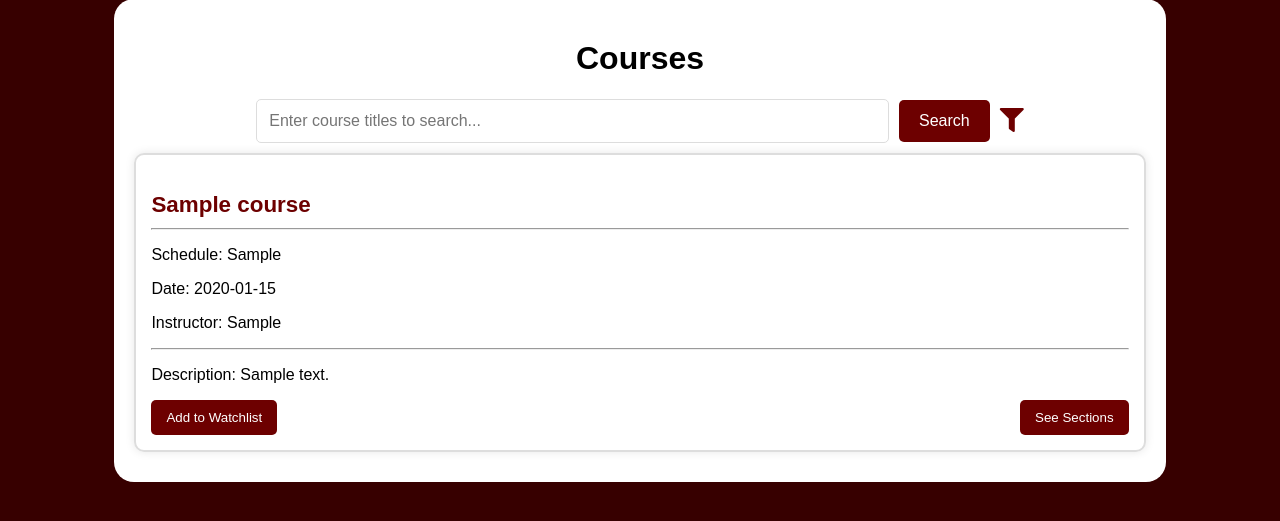
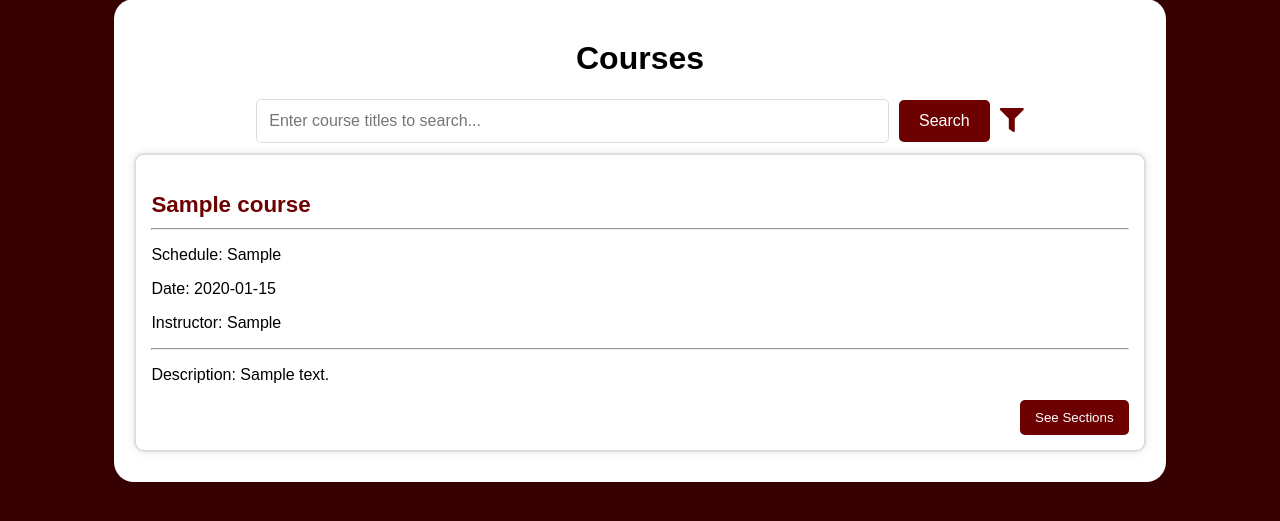
Before and after one commit to CSCI3356-Fall2023/Django-Unchained, a Django app: template DjangoUnchained/EagleVision/templates/course_selection.html in a window 1280 px wide. Shown: the part 137-658 px from the top of the page. Run offline with Django 4.2, Linux system fonts and the light colour scheme; the template is opened without the code that fills it: values that come from a table or form of the project are taken from there, others are empty; tables that the repository leaves empty hold one stand-in row (values such as "Sample post").

Commit message:
Removed button from courses

```diff
--- a/DjangoUnchained/EagleVision/templates/course_selection.html
+++ b/DjangoUnchained/EagleVision/templates/course_selection.html
@@ -31,15 +31,6 @@
                         <p>Instructor: {{ course.instructor }}<hr></p>
                         <p>Description: {{ course.description }}</p>
 
-                        {% if course.id in user_watchlist_ids %}
-                        <button disabled class="added-to-watchlist">Added</button>
-                        {% else %}
-                            <form action="{% url 'add_to_watchlist' %}" method="post" class="inline watch">
-                                {% csrf_token %}
-                                <input type="hidden" name="course_id" value="{{ course.id }}">
-                                <button type="submit">Add to Watchlist</button>
-                            </form>
-                        {% endif %}
                         <form action="{% url 'section_selection' course.title %}" method="post" class="inline section">
                             {% csrf_token %}
                             <input type="hidden" name="course_id" value="{{ course.title }}">
```
